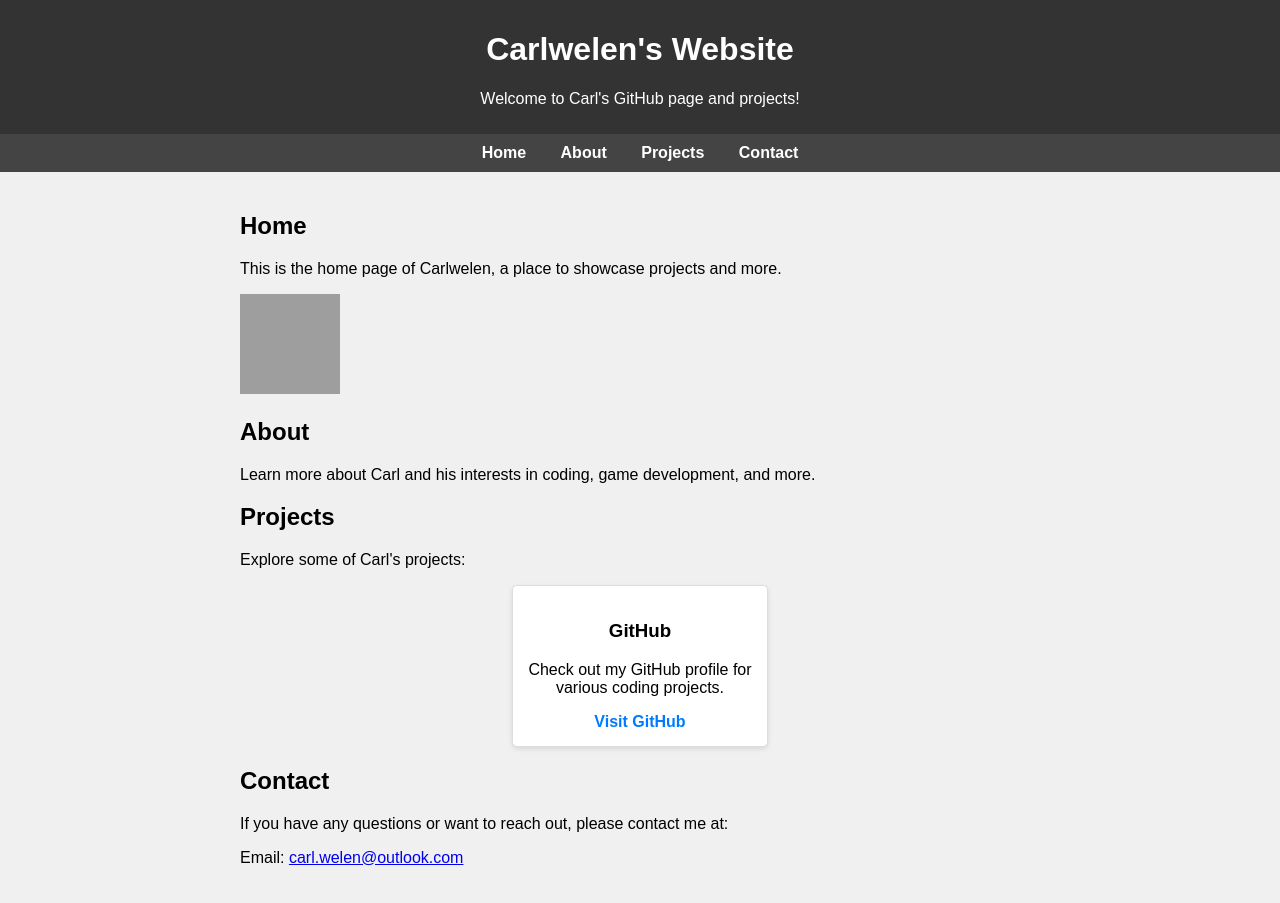
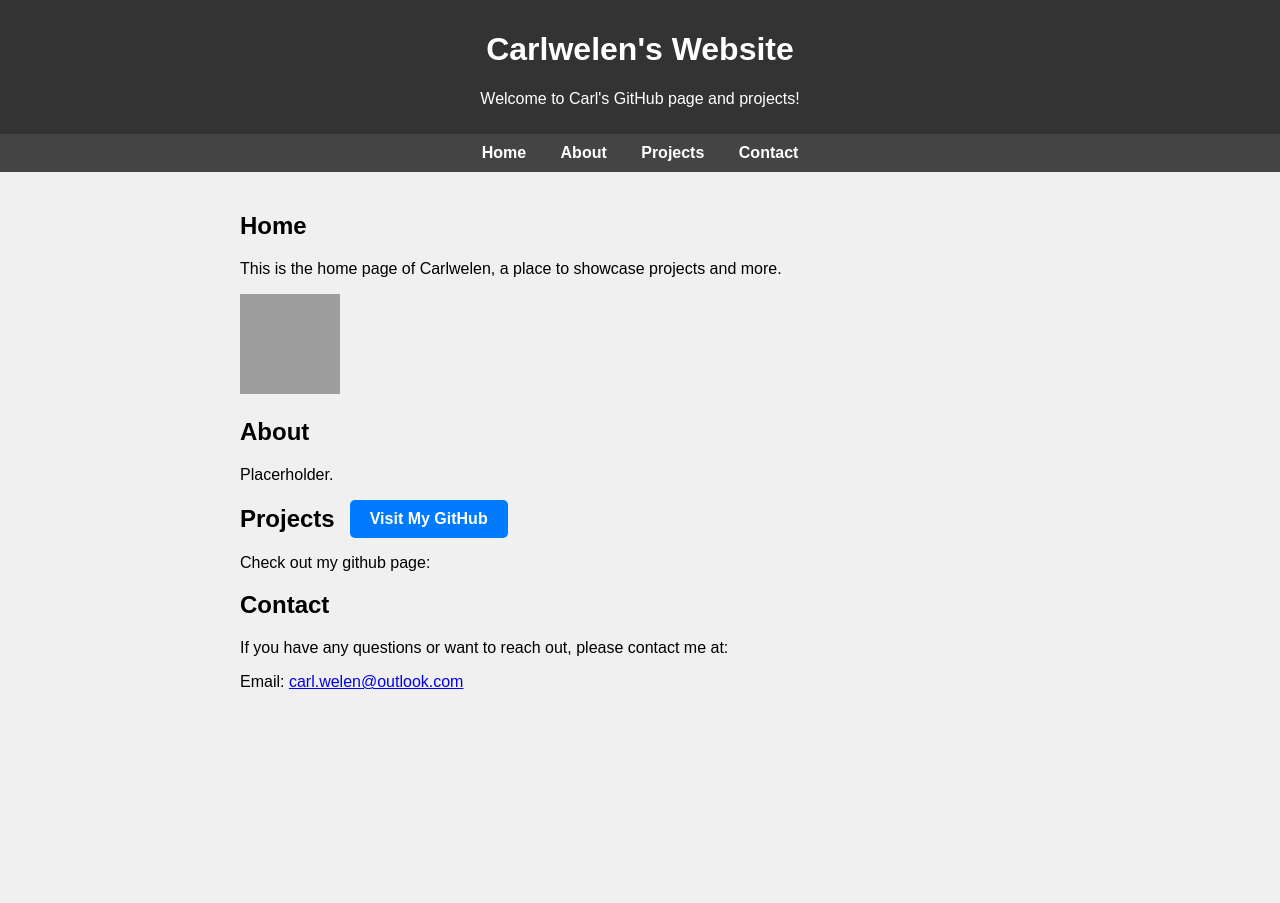
Before and after one commit to carlwelen/carlwelen.github.io, a plain HTML site: page index.html in a window 1280 px wide. After the commit the page ends 800 px from the top, so only its background shows below. Drawn offline with Linux system fonts and the light colour scheme; grey boxes are pictures that could not be loaded.

Commit message:
Update index.html

```diff
--- a/index.html
+++ b/index.html
@@ -10,6 +10,7 @@
             background-color: #f0f0f0;
             margin: 0;
             padding: 0;
+            scroll-behavior: smooth; /* Enables smooth scrolling */
         }
         header {
             background-color: #333;
@@ -36,28 +37,25 @@
             max-width: 800px;
             margin: 0 auto;
         }
-        .directory {
+        .projects-header {
             display: flex;
-            flex-wrap: wrap;
-            gap: 20px;
-            justify-content: center;
+            align-items: center;
+            gap: 15px;
+            margin-bottom: 15px;
         }
-        .directory-item {
-            background-color: #fff;
-            border: 1px solid #ddd;
-            padding: 15px;
+        .projects-header h2 {
+            margin: 0;
+        }
+        .github-link {
+            background-color: #007BFF;
+            color: #fff;
+            padding: 10px 20px;
+            text-decoration: none;
             border-radius: 5px;
-            width: calc(33% - 40px);
-            box-shadow: 0 2px 5px rgba(0, 0, 0, 0.1);
-            text-align: center;
-        }
-        .directory-item a {
-            text-decoration: none;
-            color: #007BFF;
             font-weight: bold;
         }
-        .directory-item a:hover {
-            text-decoration: underline;
+        .github-link:hover {
+            background-color: #0056b3;
         }
         img {
             width: 100px;
@@ -85,25 +83,21 @@
 
         <section id="about">
             <h2>About</h2>
-            <p>Learn more about Carl and his interests in coding, game development, and more.</p>
+            <p>Placerholder.</p>
         </section>
 
         <section id="projects">
-            <h2>Projects</h2>
-            <p>Explore some of Carl's projects:</p>
-            <div class="directory">
-                <div class="directory-item">
-                    <h3>GitHub</h3>
-                    <p>Check out my GitHub profile for various coding projects.</p>
-                    <a href="https://github.com/carlwelen" target="_blank">Visit GitHub</a>
-                </div>
+            <div class="projects-header">
+                <h2>Projects</h2>
+                <a class="github-link" href="https://github.com/carlwelen" target="_blank">Visit My GitHub</a>
             </div>
+            <p>Check out my github page:</p>
         </section>
 
         <section id="contact">
             <h2>Contact</h2>
             <p>If you have any questions or want to reach out, please contact me at:</p>
-            <p>Email: <a href="mailto:carl.welen@outlook.com">carl.welen@outlook.com</a></p>
+            <p>Email: <a href="carl.welen@outlook.com">carl.welen@outlook.com</a></p>
         </section>
     </div>
 </body>
```
